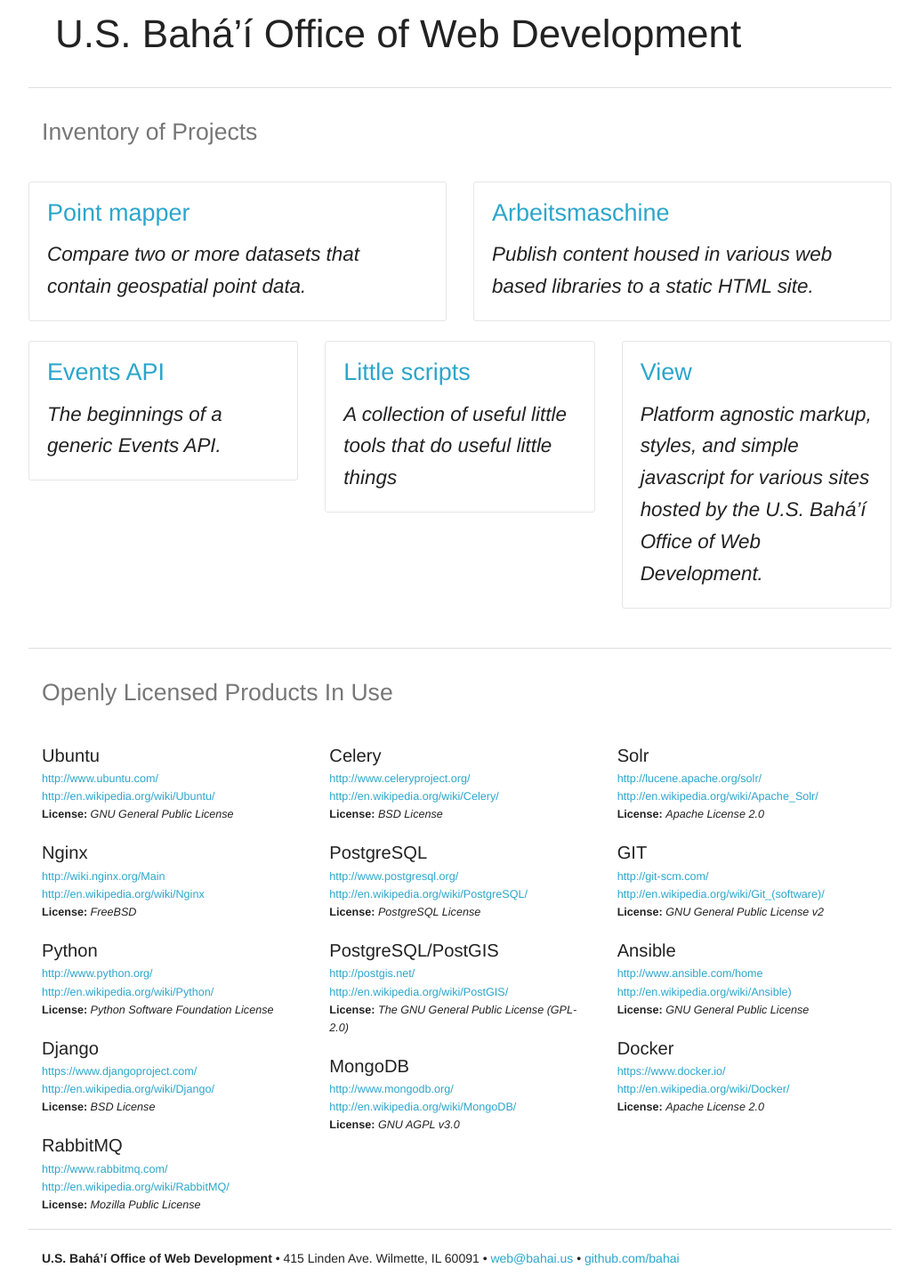
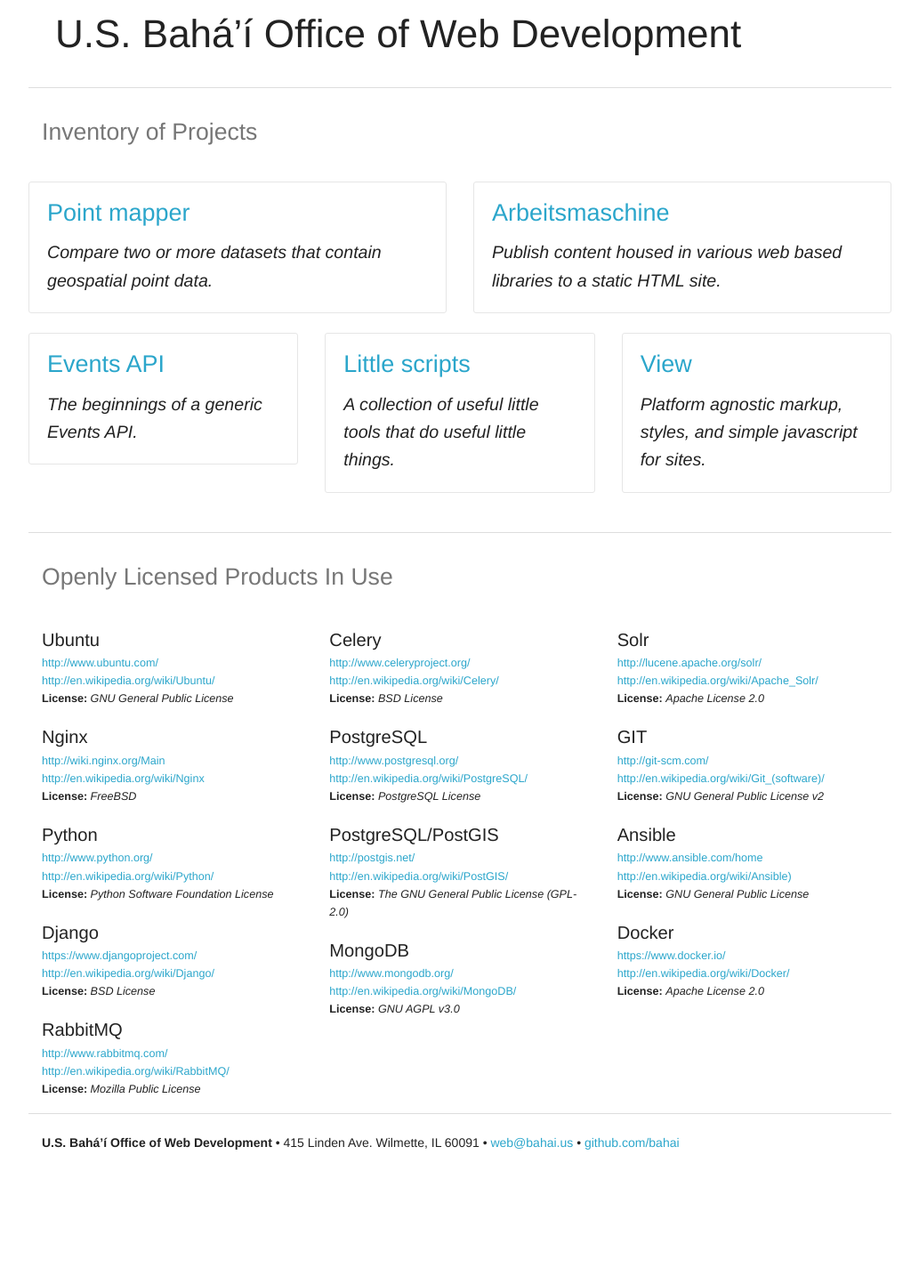
Before and after one commit to Bahai/bahai.github.io, a Jekyll site: the page built from index.html, in a window 1280 px wide. Shown: the whole page at 89% size, without its empty margins (123-1156 px from the left). Built offline with Jekyll 4.4.1, drawn with Linux system fonts in a browser that asks for light colours; Markdown is read by kramdown in place of the engine named in the settings; after the commit the page ends 1313 px from its top, so only the background shows below that.

Commit message:
shorter desc for view repo

```diff
--- a/css/main.css
+++ b/css/main.css
@@ -24,7 +24,7 @@
 	color: #777;
 }
 #projects p {
-	font-size: 1.6em;
+	font-size: 1.4em;
 	font-weight: 300;
 	font-style: italic;
 }
--- a/index.html
+++ b/index.html
@@ -46,7 +46,7 @@
 					<a href="https://github.com/bahai/little_scripts/">Little scripts</a>
 					</h3>
 					<p>
-						A collection of useful little tools that do useful little things
+						A collection of useful little tools that do useful little things.
 					</p>
 				</div>
 			</div>
@@ -56,7 +56,7 @@
 					<a href="https://github.com/bahai/view/">View</a>
 					</h3>
 					<p>
-						Platform agnostic markup, styles, and simple javascript for various sites hosted by the U.S. Bahá’í Office of Web Development.
+						Platform agnostic markup, styles, and simple javascript for sites.
 					</p>
 				</div>
 			</div>
```
